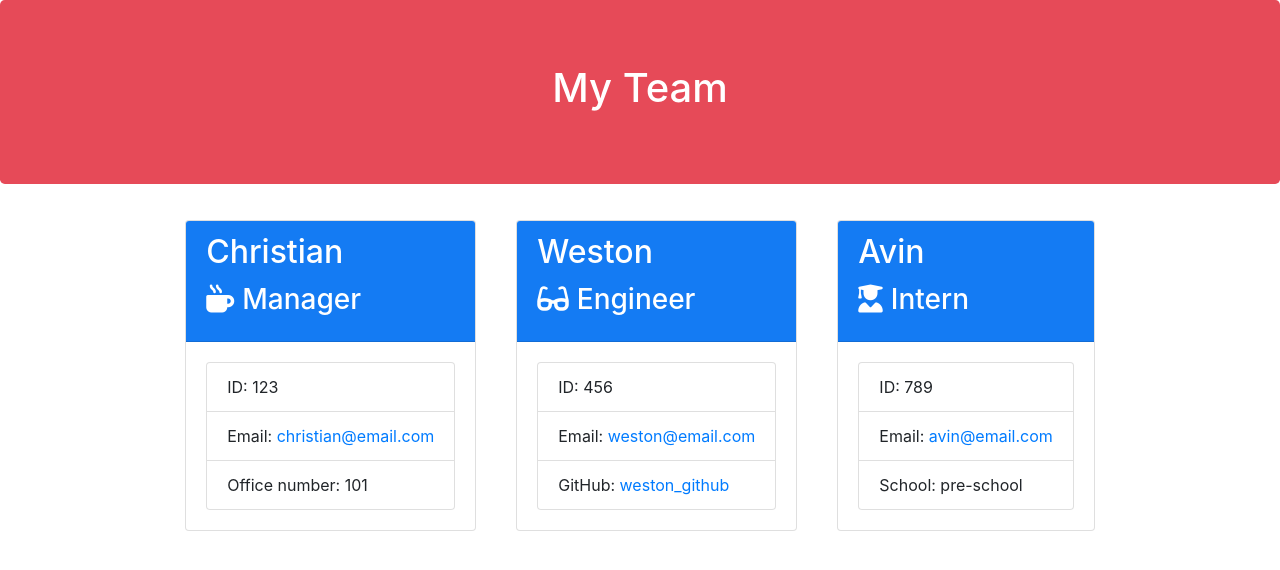
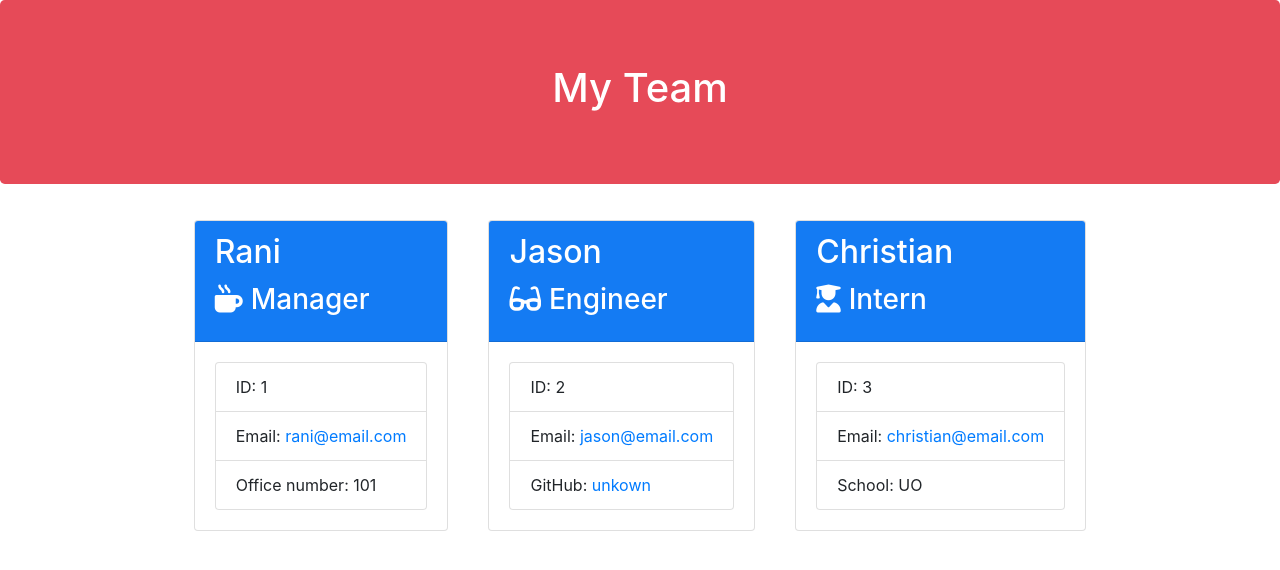
Before and after one commit to HumbleKind/team-template-engine-cli, a website: page output/team.html in a window 1280 px wide. Drawn offline with nearby package versions, Linux system fonts and the light colour scheme; files that its build step writes are made by us from their sources.

Commit message:
updated README

```diff
--- a/output/team.html
+++ b/output/team.html
@@ -8,7 +8,7 @@
     <title>My Team</title>
     <link rel="stylesheet" href="https://stackpath.bootstrapcdn.com/bootstrap/4.3.1/css/bootstrap.min.css"
         integrity="sha384-ggOyR0iXCbMQv3Xipma34MD+dH/1fQ784/j6cY/iJTQUOhcWr7x9JvoRxT2MZw1T" crossorigin="anonymous">
-    <link rel="stylesheet" href="style.css">
+    <link rel="stylesheet" href="../style.css">
     <script src="https://kit.fontawesome.com/c502137733.js"></script>
 </head>
 
@@ -25,40 +25,40 @@
             <div class="team-area col-12 d-flex justify-content-center">
                 <div class="card employee-card">
     <div class="card-header">
-        <h2 class="card-title">Christian</h2>
+        <h2 class="card-title">Rani</h2>
         <h3 class="card-title"><i class="fas fa-mug-hot mr-2"></i>Manager</h3>
     </div>
     <div class="card-body">
         <ul class="list-group">
-            <li class="list-group-item">ID: 123</li>
-            <li class="list-group-item">Email: <a href="mailto:christian@email.com">christian@email.com</a></li>
+            <li class="list-group-item">ID: 1</li>
+            <li class="list-group-item">Email: <a href="mailto:rani@email.com">rani@email.com</a></li>
             <li class="list-group-item">Office number: 101</li>
         </ul>
     </div>
 </div>
 <div class="card employee-card">
     <div class="card-header">
-        <h2 class="card-title">Weston</h2>
+        <h2 class="card-title">Jason</h2>
         <h3 class="card-title"><i class="fas fa-glasses mr-2"></i>Engineer</h3>
     </div>
     <div class="card-body">
         <ul class="list-group">
-            <li class="list-group-item">ID: 456</li>
-            <li class="list-group-item">Email: <a href="mailto:weston@email.com">weston@email.com</a></li>
-            <li class="list-group-item">GitHub: <a href="https://github.com/weston_github" target="_blank" rel="noopener noreferrer">weston_github</a></li>
+            <li class="list-group-item">ID: 2</li>
+            <li class="list-group-item">Email: <a href="mailto:jason@email.com">jason@email.com</a></li>
+            <li class="list-group-item">GitHub: <a href="https://github.com/unkown" target="_blank" rel="noopener noreferrer">unkown</a></li>
         </ul>
     </div>
 </div>
 <div class="card employee-card">
     <div class="card-header">
-        <h2 class="card-title">Avin</h2>
+        <h2 class="card-title">Christian</h2>
         <h3 class="card-title"><i class="fas fa-user-graduate mr-2"></i>Intern</h3>
     </div>
     <div class="card-body">
         <ul class="list-group">
-            <li class="list-group-item">ID: 789</li>
-            <li class="list-group-item">Email: <a href="mailto:avin@email.com">avin@email.com</a></li>
-            <li class="list-group-item">School: pre-school</li>
+            <li class="list-group-item">ID: 3</li>
+            <li class="list-group-item">Email: <a href="mailto:christian@email.com">christian@email.com</a></li>
+            <li class="list-group-item">School: UO</li>
         </ul>
     </div>
 </div>
```
Also changed, not shown: README.md.
